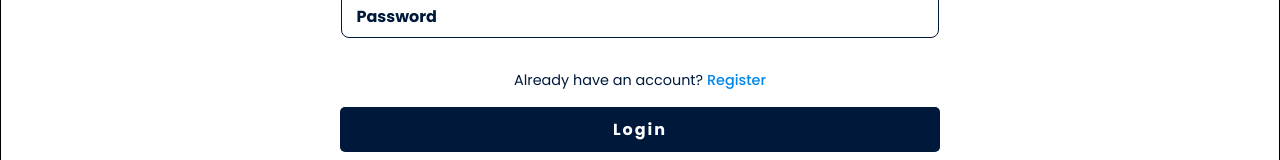
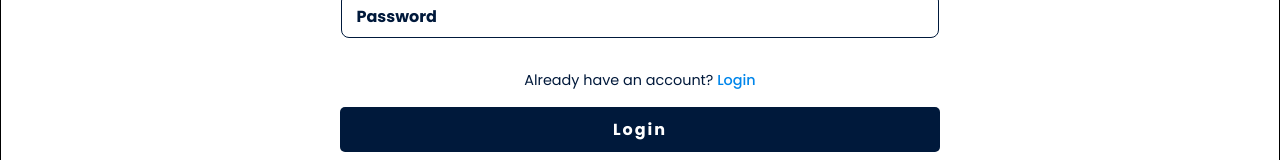
Before and after one commit to RaffyRey/fitcord-mern, a React (Create React App) app in the folder client/: page /register in a window 1280 px wide. Shown: the part 421-581 px from the top of the page. Built offline with nearby package versions, Linux system fonts and the light colour scheme.

Commit message:
login link => register link

```diff
--- a/client/src/page/Register.jsx
+++ b/client/src/page/Register.jsx
@@ -15,7 +15,7 @@
         <Input placeholder='Last name' type='text' label='Last name'/>
         <Input placeholder='Email' type='email' label='Email'/>
         <Input placeholder='Password' type='password' label='Password'/>
-        <span>Already have an account? <Link to='/login'>Register</Link></span>
+        <span>Already have an account? <Link to='/login'>Login</Link></span>
         <FormButton label='Login'/>
       </Form>
     </PageContent>
```
